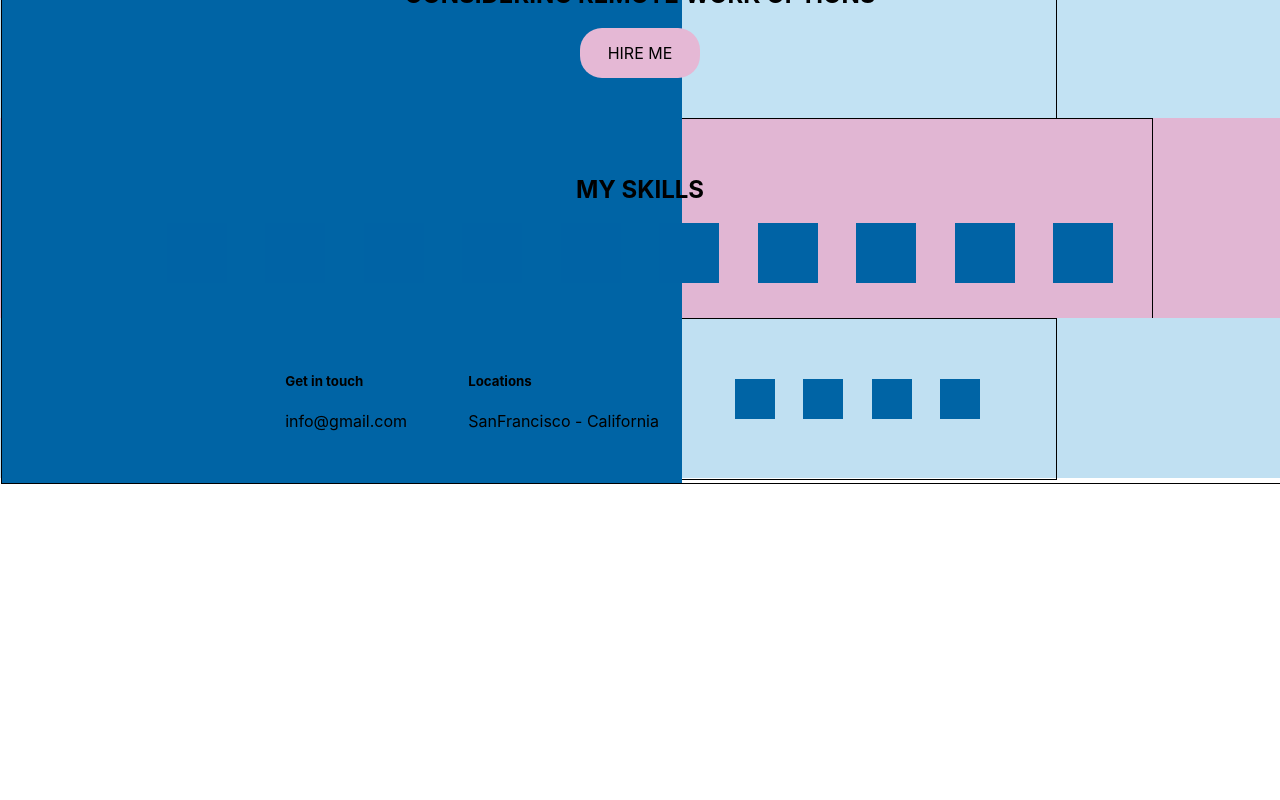
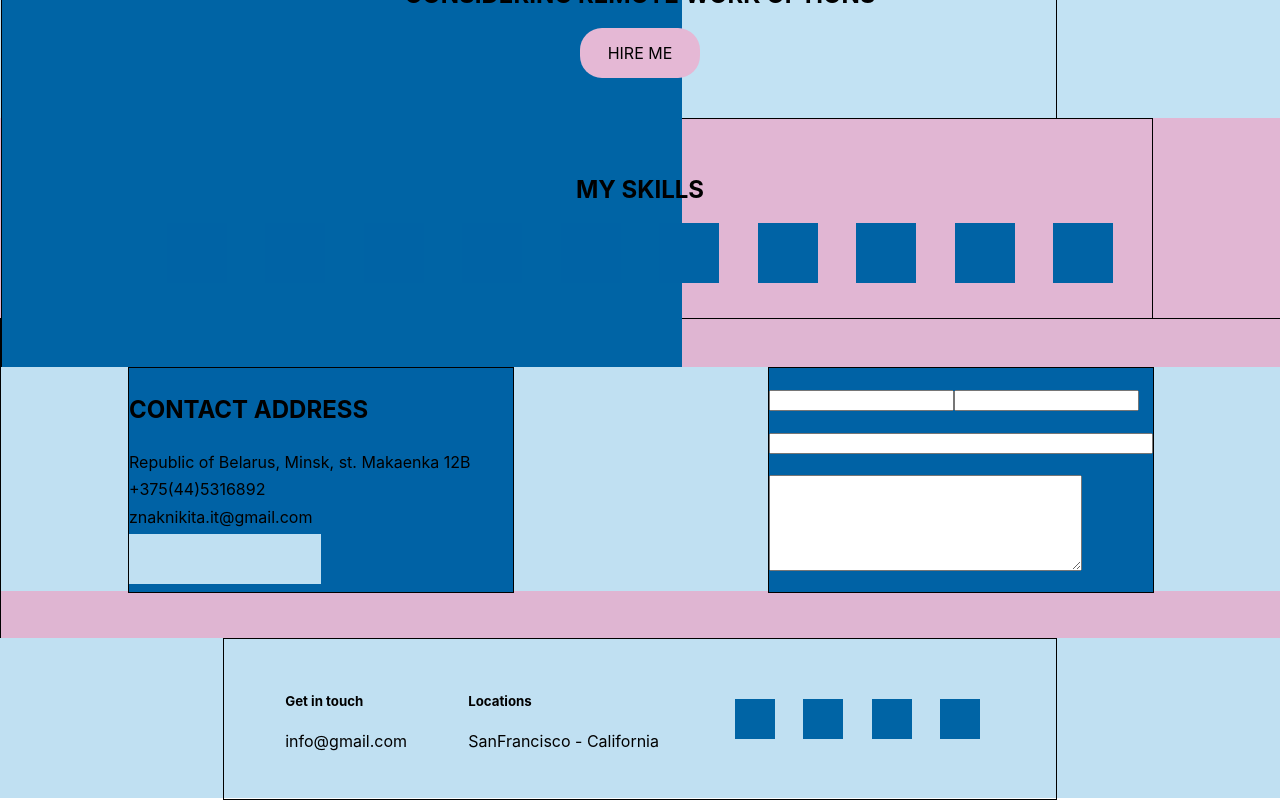
Before and after one commit to naugtymor/Portfolio, a React (Create React App) app: page / in a window 1280 px wide. Shown: the part 3364-4164 px from the top of the page. Before the commit the page ends 3848 px from the top, so only its background shows below. Built offline with nearby package versions, Linux system fonts and the light colour scheme.

Commit message:
ContactForm layout, styles

```diff
--- a/src/App.js
+++ b/src/App.js
@@ -7,6 +7,7 @@ import DistantWork from "./DistantWork/DistantWork";
 import SkillsList from "./SkillsList/SkillsList";
 import Projects from "./Projects/Projects";
 import Footer from "./Footer/Footer";
+import Contact from "./Contact/Contact";
 
 const App = () => {
   return (
@@ -18,6 +19,7 @@ const App = () => {
         <About/>
         <DistantWork/>
         <SkillsList/>
+        <Contact/>
         <Footer/>
     </div>
   );
--- /dev/null
+++ b/src/Contact/Contact.js
@@ -0,0 +1,38 @@
+import style from "./Contact.module.css"
+import styleContainer from "../common/styles/Container.module.css";
+
+
+const Contact = () => {
+    return (
+        <div className={style.contactBlock}>
+            <div className={style.contactContainer}>
+                <div className={style.contactDescription}>
+                    <div className={style.itemContainer}>
+                        <h2>CONTACT ADDRESS</h2>
+                        <div>Republic of Belarus, Minsk, st. Makaenka 12B</div>
+                        <div>+375(44)5316892</div>
+                        <div>znaknikita.it@gmail.com</div>
+                        <div className={style.icons}>
+                            <div className={style.icon}></div>
+                            <div className={style.icon}></div>
+                            <div className={style.icon}></div>
+                            <div className={style.icon}></div>
+                        </div>
+                    </div>
+                </div>
+                <div className={style.contactForm}>
+                    <div className={style.itemContainer}>
+                        <div>
+                            <input/>
+                            <input/>
+                        </div>
+                        <input/>
+                        <textarea/>
+                    </div>
+                </div>
+            </div>
+        </div>
+    )
+}
+
+export default Contact;
--- /dev/null
+++ b/src/Contact/Contact.module.css
@@ -0,0 +1,61 @@
+.contactBlock {
+    height: 40vh;
+    background-color: #dfb5d2;
+}
+
+.contactContainer {
+    border: 1px solid;
+    width: 100%;
+    height: 100%;
+    margin: 0 auto;
+
+    display: flex;
+    align-items: center;
+    justify-content: center;
+    flex-wrap: wrap;
+}
+
+.contactDescription {
+    width: 50%;
+    height: 70%;
+
+    background-color: #c0e0f2;
+}
+
+.contactForm {
+    width: 50%;
+    height: 70%;
+
+    background-color: #c0e0f2;
+}
+
+.itemContainer {
+    border: 1px solid;
+    width: 60%;
+    height: 100%;
+    margin: 0 auto;
+
+    display: flex;
+    flex-direction: column;
+    justify-content: space-evenly;
+    background-color: #0062a5;
+}
+
+.icon {
+    width: 50px;
+    height: 50px;
+    background-color: #c0e0f2;
+}
+
+.icons {
+    width: 50%;
+
+    display: flex;
+    flex-direction: row;
+    justify-content: space-between;
+}
+
+textarea {
+    height: 40%;
+    width: 80%;
+}
```
